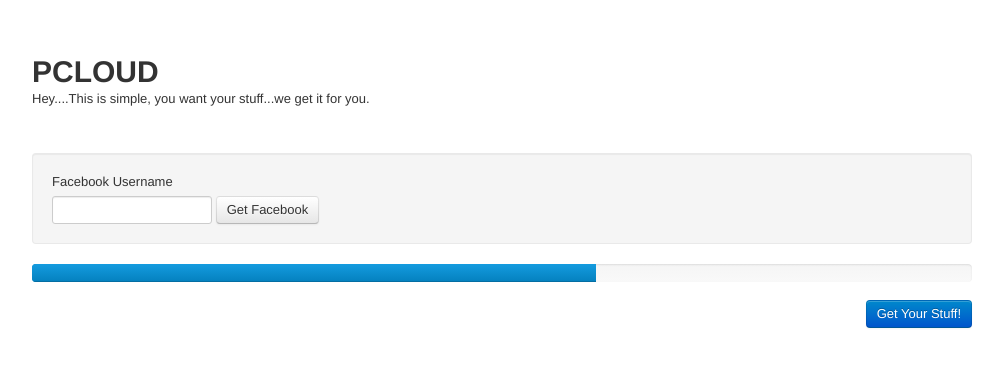
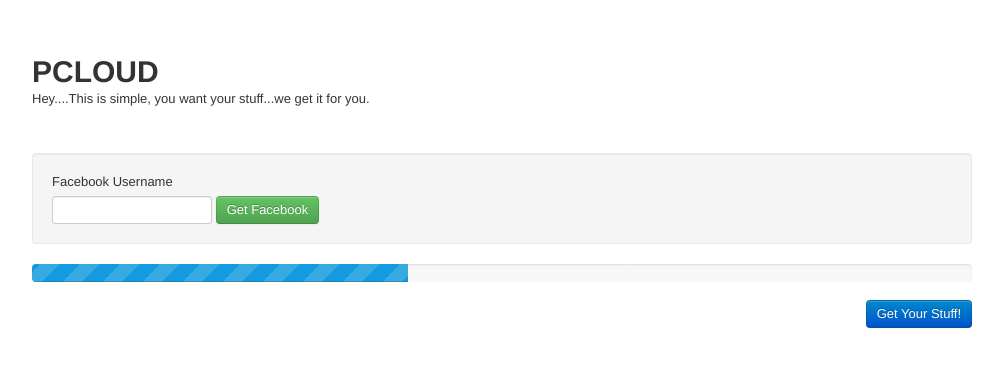
Before and after one commit to dmpeters/pcloud, a Django app: page / in a window 1280 px wide. Shown: the top 367 px of the page, without its empty margins (138-1141 px from the left). Run offline with Django 3.2, Linux system fonts and the light colour scheme.

Commit message:
fixing template

```diff
--- a/www/templates/index.html
+++ b/www/templates/index.html
@@ -15,13 +15,13 @@
 			<label for="">Facebook Username</label>
 			<br />
 			<input type="text" class="input-medium search-query">
-			<button type="submit" class="btn">
+			<button type="submit" class="btn btn-success">
 				Get Facebook
 			</button>
 		</form>
-		<div class="progress">
+		<div class="progress progress-striped active">
 			<div class="bar"
-			style="width: 60%;"></div>
+			style="width: 40%;"></div>
 		</div>
 		<div class="pull-right">
 			<a href="" class="btn btn-primary">Get Your Stuff!</a>
```
